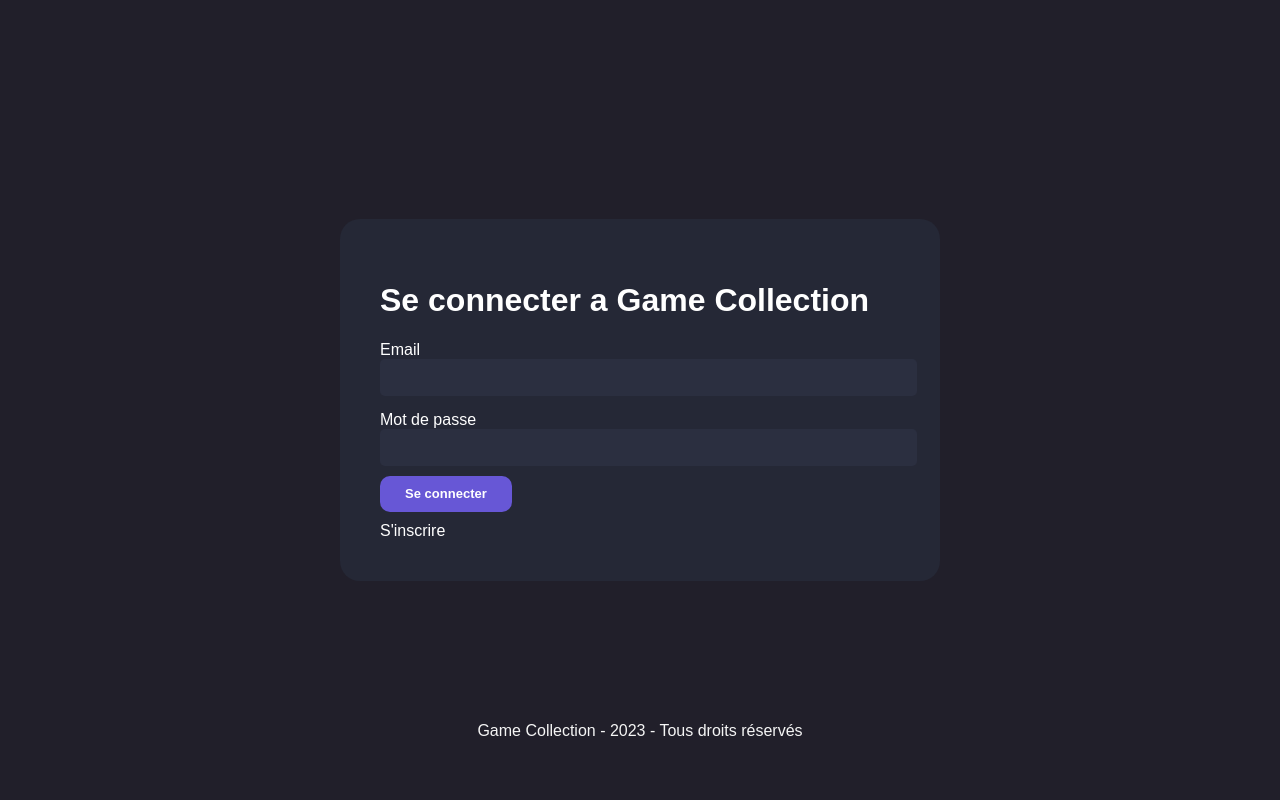
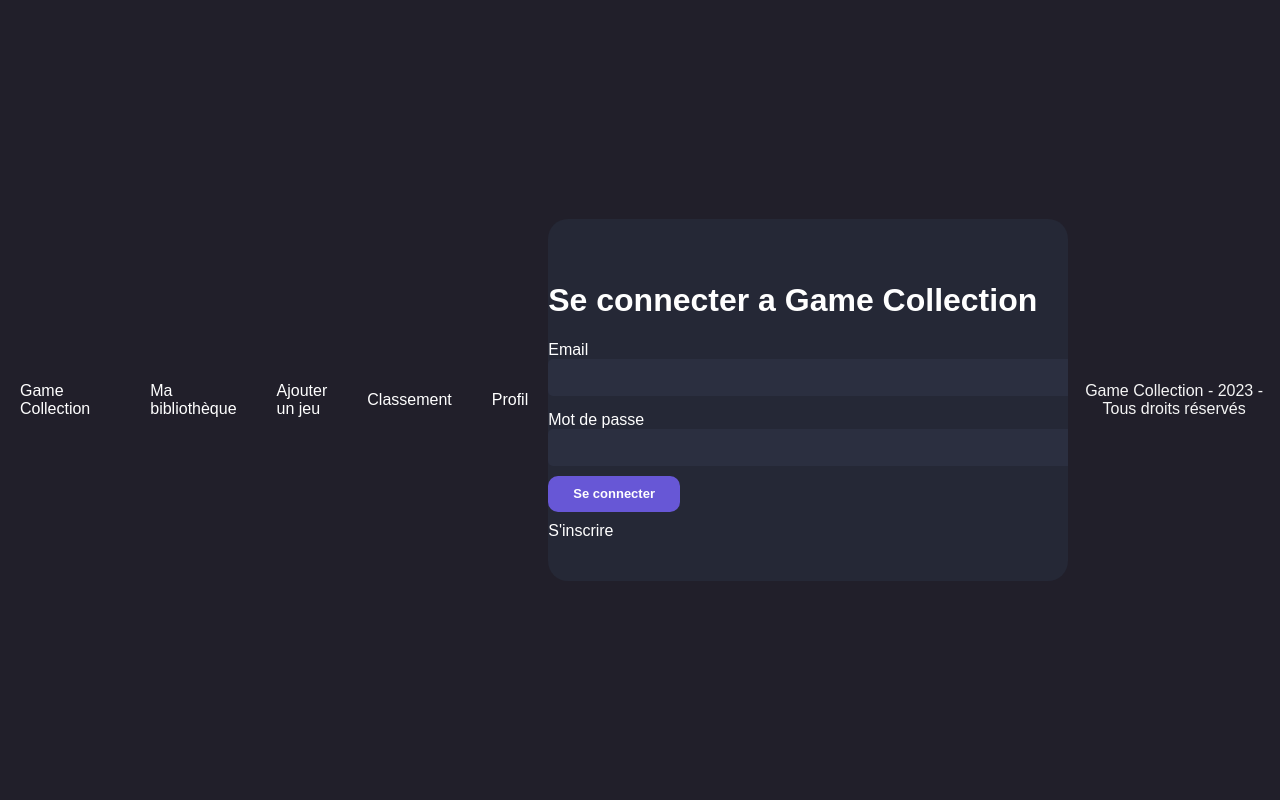
Before and after one commit to txngUI/game_collection, a PHP site: page / in a window 1280 px wide. Run offline with PHP 8.4, Linux system fonts and the light colour scheme.

Commit message:
displaying by controller update

```diff
--- /dev/null
+++ b/assets/css/footer.css
@@ -0,0 +1,14 @@
+footer {
+  position: relative;
+  bottom: 0;
+  left: 0;
+  right: 0;
+  text-align: center;
+  color: #f5f5f5;
+  padding: 10px;
+  height: 119px;
+  display: flex;
+  align-items: center;
+  justify-content: center;
+  background-color: #211f2a;
+}
--- /dev/null
+++ b/assets/css/header.css
@@ -0,0 +1,33 @@
+/* nav {
+  display: flex;
+  align-items: center;
+  justify-content: center;
+  flex-direction: column;
+  width: 520px;
+  height: 55px;
+} */
+nav {
+  height: 80px;
+  display: flex;
+  align-items: center;
+  justify-content: space-between;
+}
+nav ul {
+  display: flex;
+  align-items: center;
+  justify-content: flex-end;
+  list-style: none;
+}
+nav ul li {
+  margin: 0 20px;
+}
+nav ul li a {
+  text-decoration: none;
+  color: #ffffff;
+  font-family: "Barlow Regular", sans-serif;
+}
+nav p {
+  margin-left: 20px;
+  color: #ffffff;
+  order: -1;
+}
--- a/assets/css/styles.css
+++ b/assets/css/styles.css
@@ -7,7 +7,6 @@ body {
   justify-content: center;
   height: 100vh;
 }
-
 .container {
   padding-top: 40px;
   padding-bottom: 40px;
@@ -20,7 +19,6 @@ body {
   flex-direction: column;
   height: auto;
 }
-
 .container form {
   display: flex;
   align-items: flex-start;
@@ -93,11 +91,3 @@ footer {
   align-items: center;
   justify-content: center;
 }
-nav {
-  display: flex;
-  align-items: center;
-  justify-content: center;
-  flex-direction: column;
-  width: 520px;
-  height: 55px;
-}
--- a/controllers/auth.php
+++ b/controllers/auth.php
@@ -0,0 +1,5 @@
+<?php
+  require './views/header.php';
+  require './views/auth.php';
+  require './views/footer.php';
+?>
--- /dev/null
+++ b/controllers/inscription.php
@@ -0,0 +1,6 @@
+<?php
+
+require './views/inscription.php';
+require './views/footer.php';
+
+?>
--- a/index.php
+++ b/index.php
@@ -5,11 +5,23 @@ $dotenv->load();
 
 if (isset($_GET['action'])) {
   if ($_GET['action'] == 'register') {
-    require 'views/inscription.php';
+    require 'controllers/inscription.php';
   } else if ($_GET['action'] == 'home') {
-    require 'views/home.php';
+    require 'controllers/home.php';
+  } else if ($_GET['action'] == 'add_game') {
+    require 'controllers/add_game.php';
+  } else if ($_GET['action'] == 'classification') {
+    require 'controllers/classification.php';
+  } else if ($_GET['action'] == 'profile') {
+    require 'controllers/profile.php';
+  } else if ($_GET['action'] == 'logout') {
+    session_start();
+    session_destroy();
+    header('Location: index.php');
   }
+
+
 } else {
-  require 'views/auth.php';
+  require 'controllers/auth.php';
 }
 ?>
--- a/views/auth.php
+++ b/views/auth.php
@@ -22,9 +22,5 @@
     </form>
     <a href="index.php?action=register">S'inscrire</a>
   </div>
-  <footer>
-    Game Collection - 2023 - Tous droits réservés
-  </footer>
-
 </body>
 </html>
--- /dev/null
+++ b/views/footer.php
@@ -0,0 +1,11 @@
+<!DOCTYPE html>
+<html lang="en">
+<head>
+  <meta charset="UTF-8">
+  <meta name="viewport" content="width=device-width, initial-scale=1.0">
+  <link rel="stylesheet" href="assets/css/footer.css" />
+</head>
+<footer>
+  Game Collection - 2023 - Tous droits réservés
+</footer>
+</html>
--- /dev/null
+++ b/views/header.php
@@ -0,0 +1,19 @@
+<!DOCTYPE html>
+<html lang="en">
+<head>
+  <meta charset="UTF-8">
+  <meta name="viewport" content="width=device-width, initial-scale=1.0">
+  <link rel="stylesheet" href="assets/css/header.css" />
+</head>
+<nav>
+  <div class="logo">
+    <p>Game Collection</p>
+  </div>
+  <ul class="nav-links">
+    <li><a href="index.php?action=home">Ma bibliothèque</a></li>
+    <li><a href="index.php?action=add_game">Ajouter un jeu</a></li>
+    <li><a href="index.php?action=classification">Classement</a></li>
+    <li><a href="index.php?action=profile">Profil</a></li>
+  </ul>
+</nav>
+</html>
--- a/views/inscription.php
+++ b/views/inscription.php
@@ -30,8 +30,5 @@
     </form>
     <a href="index.php">Se connecter</a>
   </div>
-  <footer>
-    Game Collection - 2023 - Tous droits réservés
-  </footer>
 </body>
 </html>
```
Also changed, not shown: assets/css/home.css (+11 -41 lines), controllers/home.php (added, +7 -0 lines), views/home.php (+0 -14 lines), controllers/add_game.php (added), controllers/game.php (deleted).
